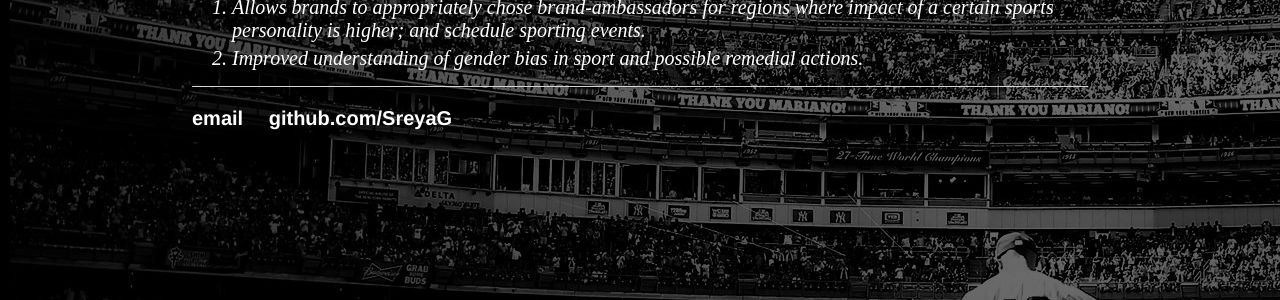
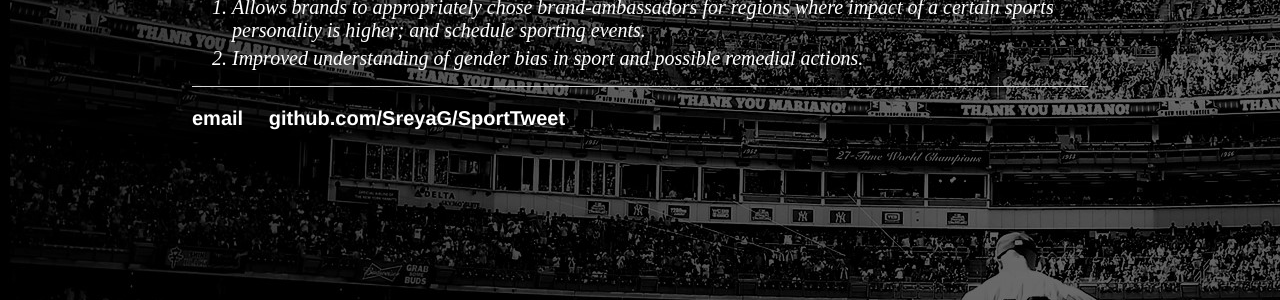
Before and after one commit to SreyaG/SportTweet, a Jekyll site: the page built from index.html, in a window 1280 px wide. Shown: the part 578-878 px from the top of the page. Built offline with Jekyll 4.4.1, drawn with Linux system fonts in a browser that asks for light colours.

Commit message:
Update default.html

```diff
--- a/_layouts/default.html
+++ b/_layouts/default.html
@@ -22,7 +22,7 @@
 			<footer>
 	    		<ul>
 	        		<li><a href="mailto:sreyag28@gmail.com">email</a></li>
-	        		<li><a href="https://github.com/SreyaG">github.com/SreyaG</a></li>
+	        		<li><a href="https://github.com/SreyaG/SportTweet">github.com/SreyaG/SportTweet</a></li>
 				</ul>
 			</footer>
 		</body>
```
